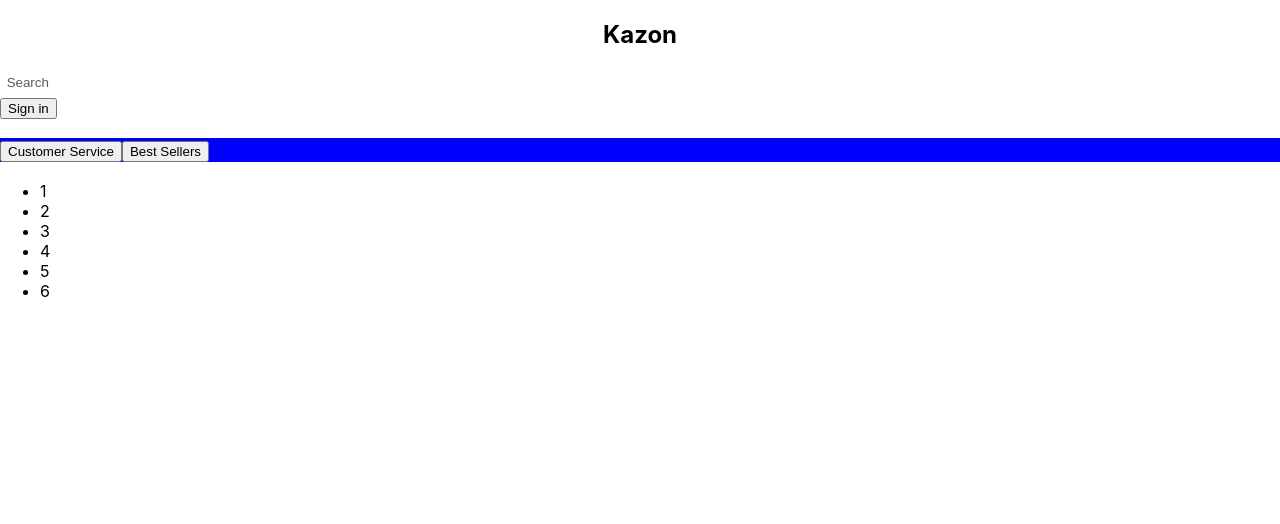
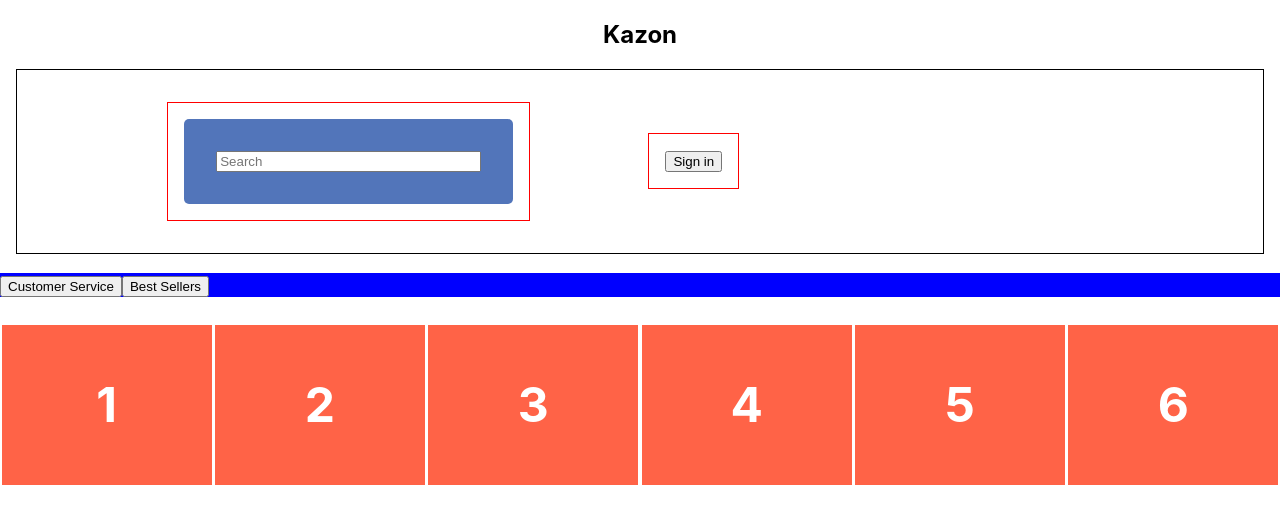
Before and after one commit to ShashiSugrim/kazonfrontend, a React (Create React App) app: page / in a window 1280 px wide. Shown: the top 524 px of the page. Built offline with nearby package versions, Linux system fonts and the light colour scheme.

Commit message:
took out app css and searchInput css, refactored searchbar css

```diff
--- a/src/App.css
+++ b/src/App.css
@@ -1,65 +1,61 @@
-.App {
+.parent {
+  border: 1px solid black;
+  margin: 1rem;
+  padding: 2rem 2rem;
   text-align: left;
-  font-family: Arial, sans-serif;
-  padding: right 1em;
+}
+.child {
+  display: inline-block;
+  border: 1px solid red;
+  padding: 1rem 1rem;
+  margin-left: 10%;
+  vertical-align: middle;
 }
 
-.App-header {
-  background-color: #5275ba;
-  padding: 2em;
-  color: rgb(226, 207, 34);
-}
-
-.SearchInput {
-  margin-top: 1em;
-}
-
-.SearchInput h3 {
-  margin-bottom: 0.5em;
-}
-
-
-.SearchInput label {
-  display: flex;
-  align-items: center;
-  justify-content: space-between;
-  width: 200px;
-}
-
-.Search-bar input::placeholder {
-  width: 50%;
-  color: #655757; /* Change to your preferred color */
-}
-
-.Search-bar input {
-  width: 50%;
+.Search-bar {
   padding: 0.5em;
   border: none;
   border-radius: 5px;
   outline: none;
   transition: box-shadow 0.5s ease;
+  background-color: #5275ba;
+  padding: 2em;
+  color: rgb(226, 207, 34);
+  min-width: 75%;
+  text-align: left;
+  font-family: Arial, sans-serif;
+
 }
 
+.flex-container {
+  /* We first create a flex layout context */
+  display: flex;
 
-/* This animation is not used in the refactored code,
-so we're removing it. If it is used somewhere else,
-please disregard this part.
+  /* Then we define the flow direction
+     and if we allow the items to wrap
+   * Remember this is the same as:
+   * flex-direction: row;
+   * flex-wrap: wrap;
+   */
+  flex-flow: row wrap;
 
-@keyframes App-logo-spin {
-  from {
-    transform: rotate(0deg);
-  }
-  to {
-    transform: rotate(360deg);
-  }
+  /* Then we define how is distributed the remaining space */
+  justify-content: space-around;
+
+  padding: 0;
+  margin: 0;
+  list-style: none;
 }
 
-.App-logo {
-  height: 40vmin;
-  pointer-events: none;
+.flex-item {
+  background: tomato;
+  padding: 5px;
+  width: 200px;
+  height: 150px;
+  margin-top: 10px;
+  line-height: 150px;
+  color: white;
+  font-weight: bold;
+  font-size: 3em;
+  text-align: center;
 }
-
-.App-link {
-  color: #ffd905;
-}
-*/
```
